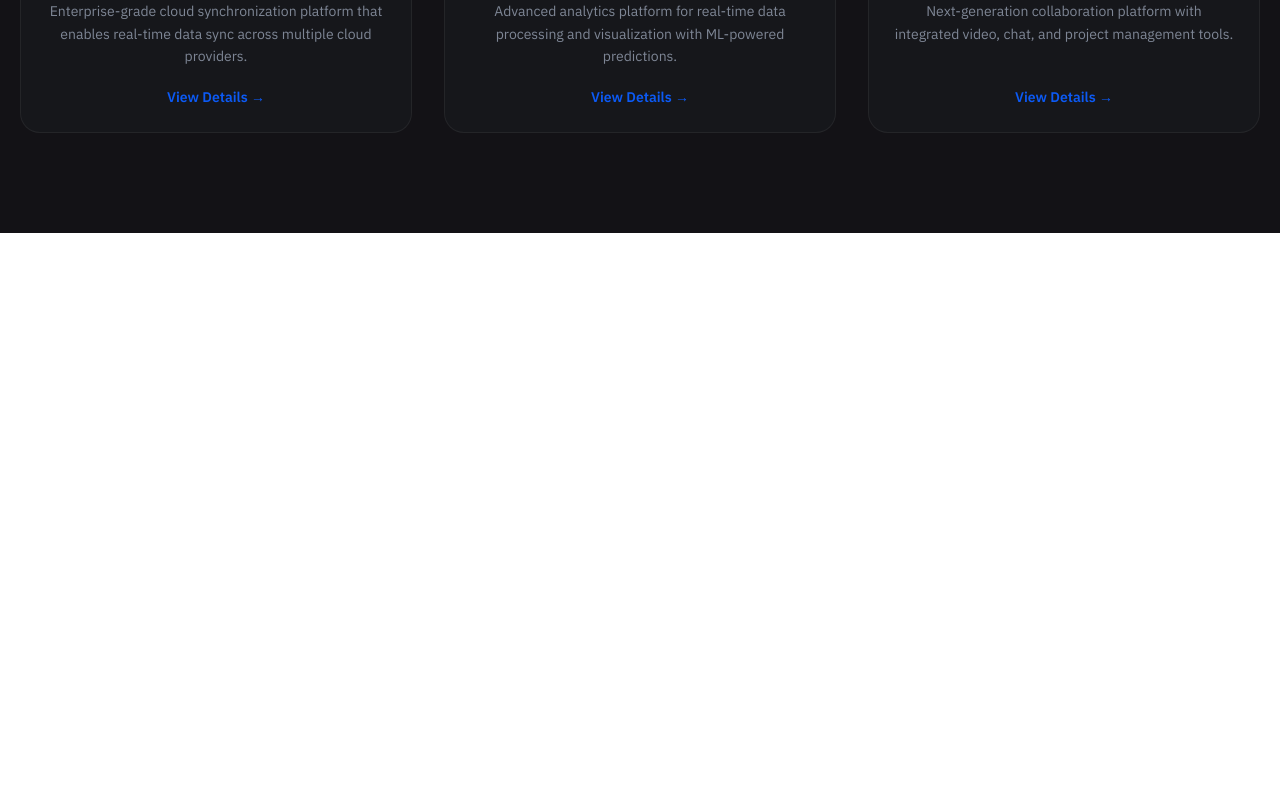
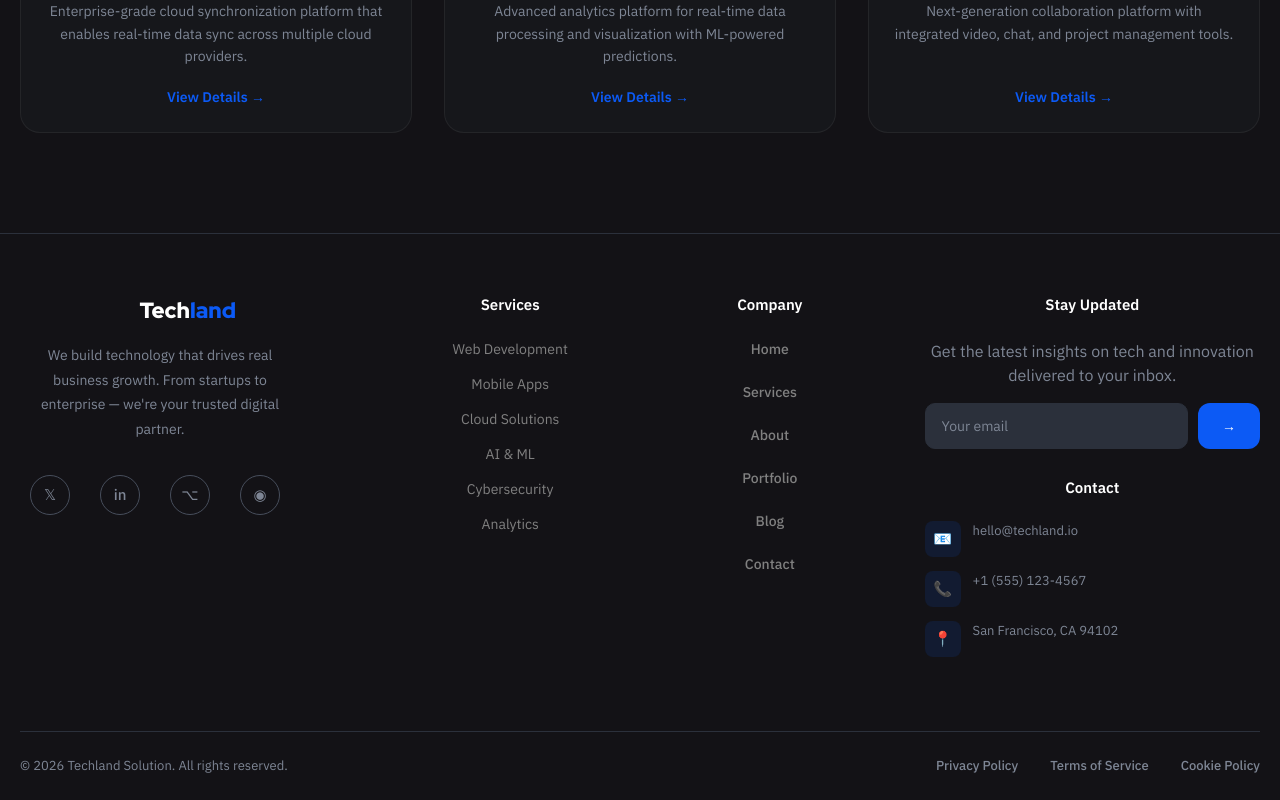
Before and after one commit to AppGitUsers/TechLand, a React (Vite) app: page /portfolio in a window 1280 px wide. Shown: the part 601-1401 px from the top of the page. Before the commit the page ends 834 px from the top, so only its background shows below. Built offline with nearby package versions, Linux system fonts and the light colour scheme.

Commit message:
Footer Section changed

```diff
--- a/src/App.jsx
+++ b/src/App.jsx
@@ -3,7 +3,7 @@ import './App.css'
 import GlobalStyles from './components/GlobalStyles'
 import Preloader from './components/Preloader'
 import Header from './components/Header'
-
+import FooterSection from './components/FooterSection'
 import Portfolio from './components/Portfolio'
 import {Routes,Route } from 'react-router-dom'
 import Homepage from './components/Homepage'
@@ -47,6 +47,7 @@ function App() {
           <Route path="/portfolio" element={<Portfolio/>}></Route>
         </Routes>
       </main>
+      <FooterSection />
 
 
     </>
--- /dev/null
+++ b/src/components/Banner.jsx
@@ -0,0 +1,15 @@
+const Banner = () =>{
+    return (
+        <div style={{ background: "var(--primary)", padding: "60px 0", marginBottom: 0 }}>
+            <div className="container" style={{ textAlign: "center" }}>
+            <h2 style={{ color: "var(--white)", marginBottom: 16 }}>Ready to Build Something Great?</h2>
+            <p style={{ color: "rgba(255,255,255,0.75)", marginBottom: 32, fontSize: 16 }}>Tell us about your project and we'll get back to you within 24 hours.</p>
+            <div style={{ display: "flex", gap: 16, justifyContent: "center", flexWrap: "wrap" }}>
+                <a href="/query" className="btn btn-white">Send Us a Message</a>
+                <a href="tel:+15551234567" className="btn" style={{ background: "rgba(255,255,255,0.15)", border: "1px solid rgba(255,255,255,0.3)" }}>+1 (555) 123-4567</a>
+            </div>
+            </div>
+        </div>
+    )
+}
+export default Banner;
--- a/src/components/FooterSection.jsx
+++ b/src/components/FooterSection.jsx
@@ -5,18 +5,7 @@ function FooterSection() {
   const handleSubmit = (e) => { e.preventDefault(); setEmail(""); };
   return (
     <footer className="site-footer" id="contact">
-      {/* CTA Banner */}
-      <div style={{ background: "var(--primary)", padding: "60px 0", marginBottom: 0 }}>
-        <div className="container" style={{ textAlign: "center" }}>
-          <h2 style={{ color: "var(--white)", marginBottom: 16 }}>Ready to Build Something Great?</h2>
-          <p style={{ color: "rgba(255,255,255,0.75)", marginBottom: 32, fontSize: 16 }}>Tell us about your project and we'll get back to you within 24 hours.</p>
-          <div style={{ display: "flex", gap: 16, justifyContent: "center", flexWrap: "wrap" }}>
-            <a href="/query" className="btn btn-white">Send Us a Message</a>
-            <a href="tel:+15551234567" className="btn" style={{ background: "rgba(255,255,255,0.15)", border: "1px solid rgba(255,255,255,0.3)" }}>+1 (555) 123-4567</a>
-          </div>
-        </div>
-      </div>
-      {/* Footer body */}
+      {/*  */}
       <div className="container">
         <div className="footer-grid" style={{ marginTop: 60 }}>
           <div>
@@ -40,10 +29,19 @@ function FooterSection() {
             <div className="footer-col-title" >Company</div>
                 {NAV_LINKS.map((l) => (
                   <div key={l} className="footer-col-title">
-                    <a href={`#${l.toLowerCase()}`} className="footer-link">
-                      <span className="hex" />
-                      {l}
-                    </a>
+                    {
+                      l==="Portfolio"?(
+                        <a href={`/${l.toLowerCase()}`} className="footer-link">
+                        <span className="hex" />
+                          {l}
+                        </a>
+                      ):(
+                        <a href={`/#${l.toLowerCase()}`} className="footer-link">
+                        <span className="hex" />
+                          {l}
+                        </a>
+                      )
+                    }
                   </div>
                 ))}
             </div>
--- a/src/components/GlobalStyles.jsx
+++ b/src/components/GlobalStyles.jsx
@@ -409,7 +409,7 @@ upcoming-section {
   .faq-body-inner { padding: 0 28px 24px; color: var(--gray); font-size: 15px; line-height: 1.75; }
 
   /* Footer */
-  .site-footer { background: var(--body-bg2); border-top: 1px solid var(--dark2); padding-top: 80px; }
+  .site-footer { background: var(--body-bg2); border-top: 1px solid var(--dark2);}
   .footer-grid { display: grid; grid-template-columns: 1.6fr 1fr 1fr 1.6fr; gap: 50px; padding-bottom: 60px; border-bottom: 1px solid var(--dark2); }
   @media (max-width: 991px) { .footer-grid { grid-template-columns: 1fr 1fr; } }
   @media (max-width: 575px) { .footer-grid { grid-template-columns: 1fr; } }
@@ -435,6 +435,7 @@ upcoming-section {
   @media (max-width: 575px){.footer-grid { grid-template-columns: 1fr; } }
 
   /* Scroll-to-top */
+  /*id="contact"*/
   .scroll-top {
     position: fixed; bottom: 32px; right: 20px;
     width: 44px; height: 44px; border-radius: 50%;
--- a/src/components/Homepage.jsx
+++ b/src/components/Homepage.jsx
@@ -7,9 +7,9 @@ import BlogSection from './BlogSection'
 import TeamSection from './TeamSection'
 import TestimonialsSection from './TestimonialsSection'
 import FAQSection from './FAQSection'
-import FooterSection from './FooterSection'
 import ScrollTopButton from './ScrollTopButton'
 import UpComingTech from './UpComingTech'
+import Banner from './Banner'
 const Homepage =() =>{
 
     return(
@@ -24,7 +24,7 @@ const Homepage =() =>{
             <TeamSection/>
             <TestimonialsSection />
             <FAQSection />
-            <FooterSection />
+            <Banner/>
             <ScrollTopButton />
         </>
     )
```
